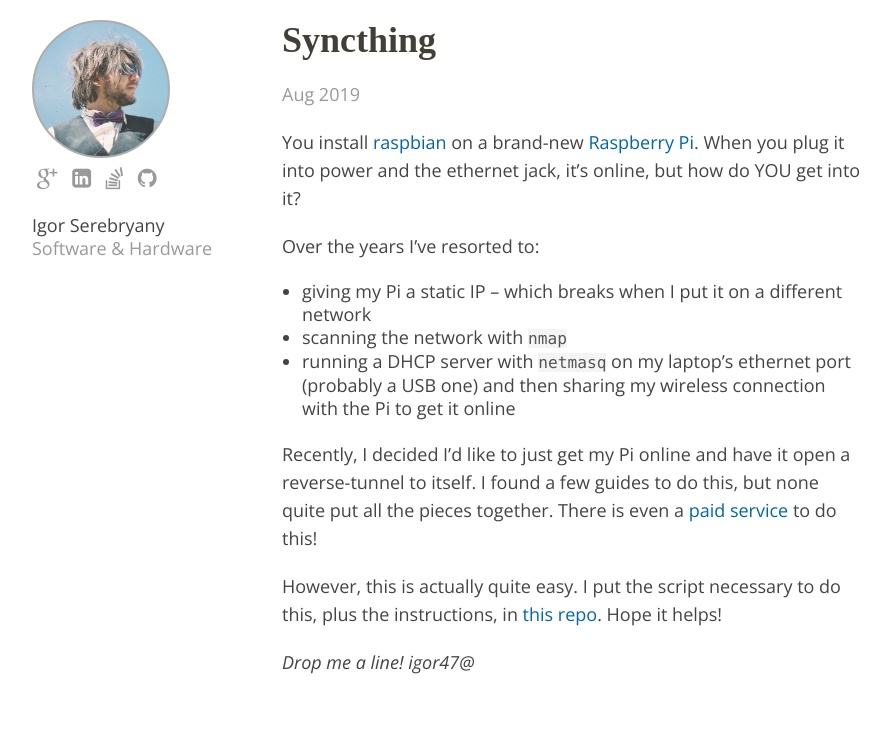
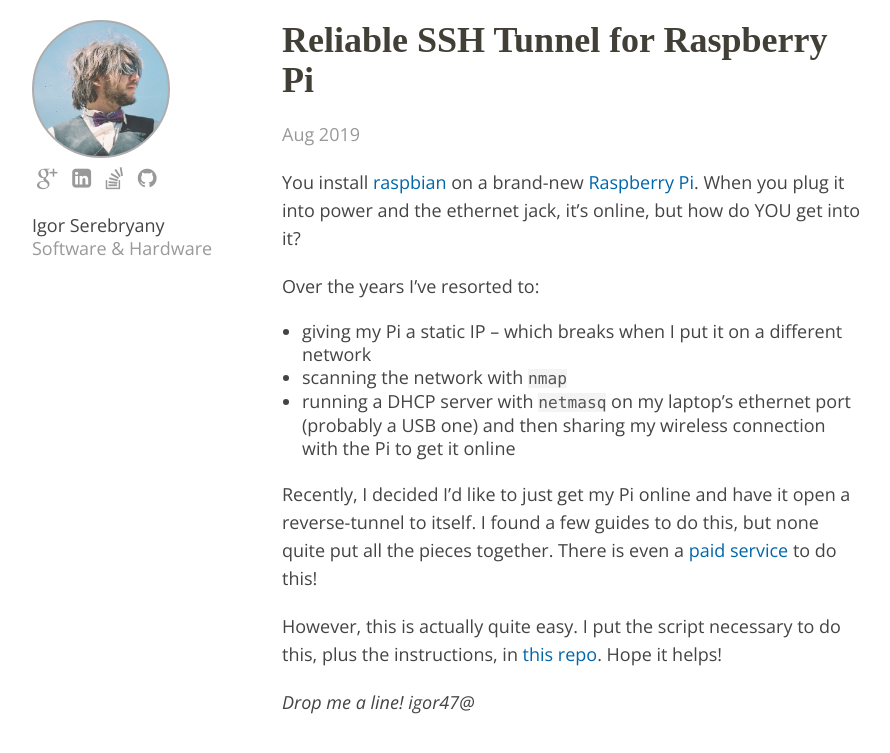
Before and after one commit to igor47/blog, a Jekyll site: the page built from _posts/2019-08-03-embedded-system-ssh-tunnel.md, in a window 1280 px wide. Shown: the top 753 px of the page, without its empty margins (138-1028 px from the left). Built offline with Jekyll 4.4.1, drawn with Linux system fonts in a browser that asks for light colours; some web fonts are replaced.

Commit message:
undo accidental title change

```diff
--- a/_posts/2019-08-03-embedded-system-ssh-tunnel.md
+++ b/_posts/2019-08-03-embedded-system-ssh-tunnel.md
@@ -1,6 +1,6 @@
 ---
 layout: post
-title: Syncthing
+title: Reliable SSH Tunnel for Raspberry Pi
 ---
 
 You install [raspbian](https://www.raspberrypi.org/downloads/raspbian/) on a brand-new [Raspberry Pi](https://amzn.to/2GMdnjA).
```
